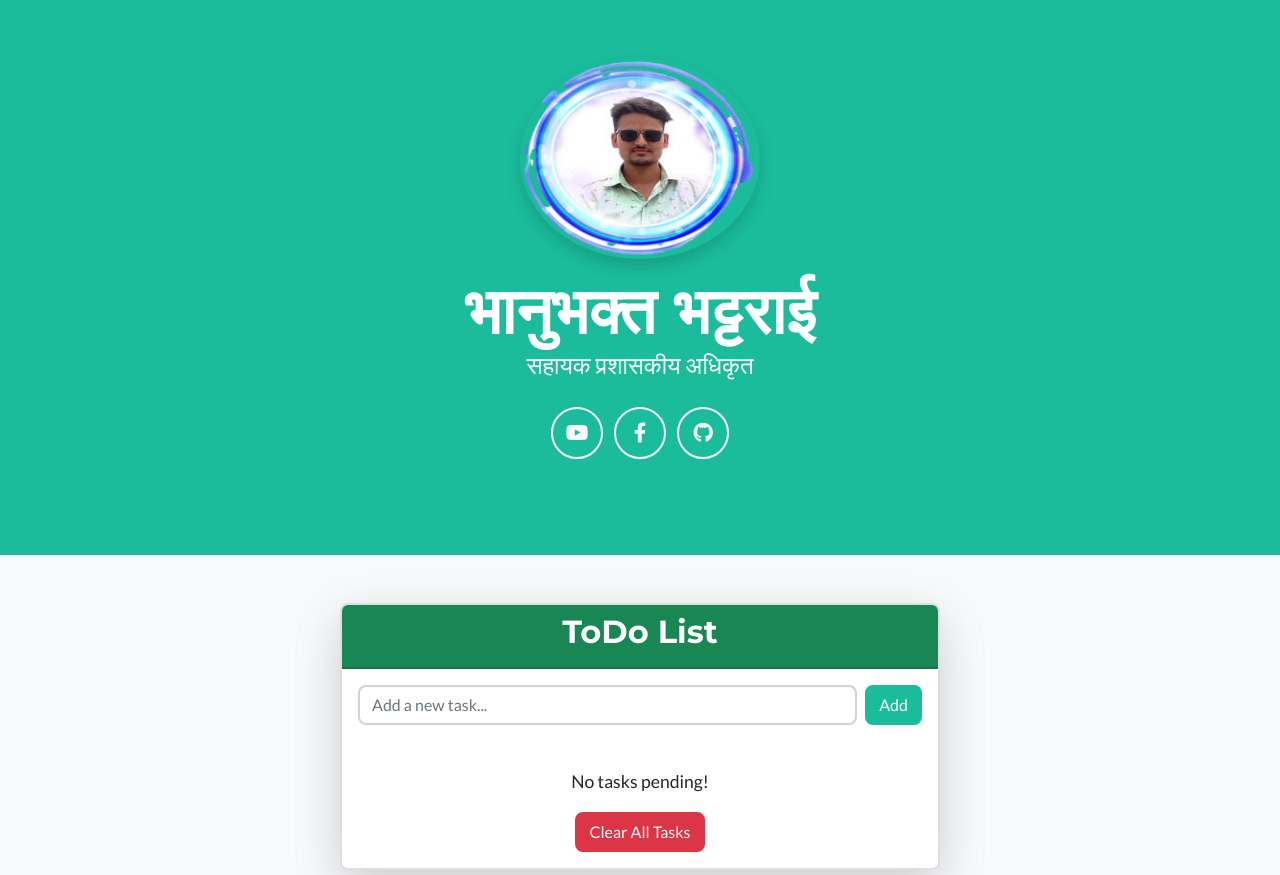
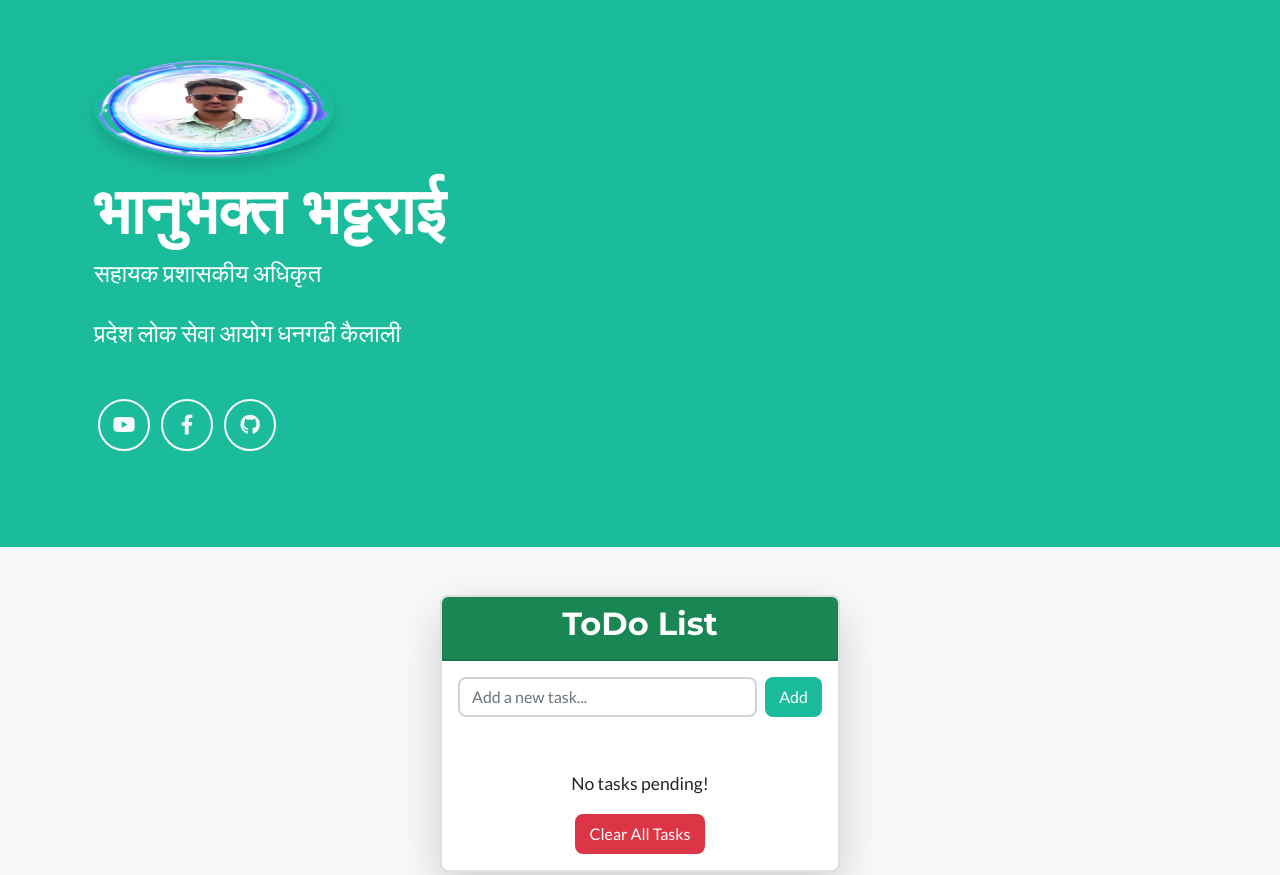
Before and after one commit to bbbhattarai/bbbhattarai, a plain HTML site: page index.html in a window 1280 px wide. Shown: the part 141-1016 px from the top of the page. Drawn offline with nearby package versions, Linux system fonts and the light colour scheme.

Commit message:
Update index.html

```diff
--- a/index.html
+++ b/index.html
@@ -27,7 +27,7 @@
         }
 
         .card {
-            max-width: 600px;
+            max-width: 400px;
             margin: auto;
         }
 
@@ -47,7 +47,7 @@
         }
 
         .message {
-            margin-top: 20px;
+            margin-top: 30px;
             font-size: 1.1rem;
         }
     </style>
@@ -55,14 +55,16 @@
 
 <body id="page-top">
     <!-- Masthead -->
-    <header class="masthead bg-primary text-white text-center">
-        <div class="container d-flex align-items-center flex-column">
+    <header class="masthead bg-primary text-white text-left">
+        <div class="container d-flex align-items-left flex-column">
             <!-- Masthead Avatar Image -->
-            <img class="masthead-avatar mb-4 rounded-circle shadow" src="bbb.png" alt="Bhanu Bhakta Bhattarai" width="200" height="200" />
+            <img class="masthead-avatar mb-4 rounded-circle shadow" src="bbb.png" alt="Bhanu Bhakta Bhattarai" width="100" height="100" />
             <!-- Masthead Heading -->
-            <h1 class="masthead-heading text-uppercase mb-2">भानुभक्त भट्टराई</h1>
+            <h1 class="masthead-heading text-uppercase mb-3">भानुभक्त भट्टराई</h1>
             <!-- Masthead Subheading -->
             <p class="masthead-subheading font-weight-light mb-4">सहायक प्रशासकीय अधिकृत</p>
+            <p class="masthead-subheading font-weight-light mb-5">प्रदेश लोक सेवा आयोग धनगढी कैलाली</p>
+
 
             <!-- Social Media Links -->
             <nav>
@@ -110,11 +112,12 @@
                 </div>
                 <div class="card-body">
                     <ul class="list-group">
-                        <li class="list-group-item"> १. लैगिक हिंसामा परेका महिला र किशोरीलाई सुरक्षित रूपमा राख्न 'मगला सहाना पुनर्स्थापना केन्द्र' को स्थापना कहाँ गरिने भएको छ? * सूर्यविनायक भक्तपुर</li>
+                        <li class="list-group-item"> १. लैगिक हिंसामा परेका महिला र किशोरीलाई सुरक्षित रूपमा राख्न 'मगला सहाना पुनर्स्थापना केन्द्र' को स्थापना कहाँ गरिने भएको छ?  * सूर्यविनायक भक्तपुर</li>
                         <li class="list-group-item"> २. 'सहायता वित्त पोषण' अन्तर्गत 'अनुदान' र 'सहुलियत ऋण' को विकल्प खुला राखी 'फ्रेमवर्क फर बेल्ट एन्ड रोडको अपरेसन' मा नेपाल र चीनबिच कहिले हस्ताक्षर भएको हो? * विसं २०५१ मङ्सिर १९ (सन् २०२४ डिसेम्बर ४)</li>
                         <li class="list-group-item"> ३. सिद्धार्थ राजमार्ग अन्तर्गत बुटवल-तानसेन सडकखण्डमा पर्ने सिद्धबाबा सुरुङको ब्रेक थ्रु कहिले भएको हो? * वि.सं. २०५१ माघ ११</li>
                         <li class="list-group-item"> ४. राष्ट्रिय योजना आयोगले मुलुकको समग्र विकासका लागि कति वटा विषयगत क्षेत्र पहिचान गर्दै दिगो विकासको लक्ष्य पूरा गर्न सबैलाई सँगै डोर्याउने योजनासहित अघि बढेको छ? * १३</li>
                         <li class="list-group-item"> ५. तावा भन्ज्याङ-टेम्के-मैयुङ-साल्पा-सिलिचुङ पदमार्गलाई के नामले चिनिन्छ? * मुन्दुम ट्रेलमार्ग</li>
+
                     </ul>
                 </div>
             </div>
```
